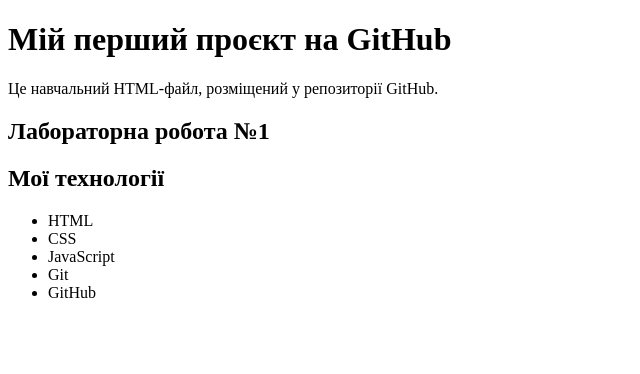
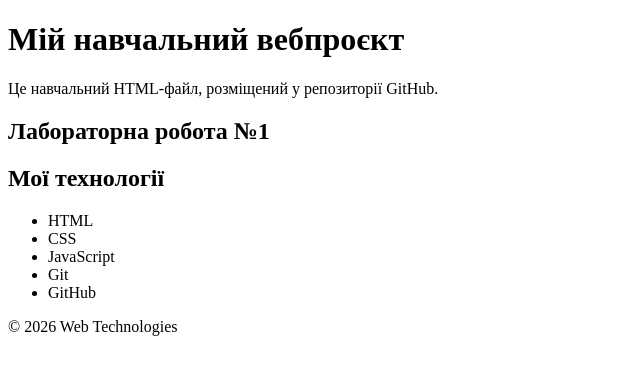
Before and after one commit to tanamana2102-prog/web-technologies-lab, a plain HTML site: page index.html in a window 1280 px wide. Shown: the whole page, without its empty margins (0-640 px from the left). Drawn offline with Linux system fonts and the light colour scheme.

Commit message:
Update project title and add footer

```diff
--- a/index.html
+++ b/index.html
@@ -5,7 +5,7 @@
 <title>Моя лабораторна робота</title>
 </head>
 <body>
-<h1>Мій перший проєкт на GitHub</h1>
+<h1>Мій навчальний вебпроєкт</h1>
 <p>Це навчальний HTML-файл, розміщений у репозиторії GitHub.</p>
 <h2>Лабораторна робота №1</h2>
   <h2>Мої технології</h2>
@@ -16,5 +16,8 @@
     <li>Git</li>
     <li>GitHub</li>
 </ul>
+  <footer>
+    <p>© 2026 Web Technologies</p>
+</footer>
 </body>
 </html>
```
